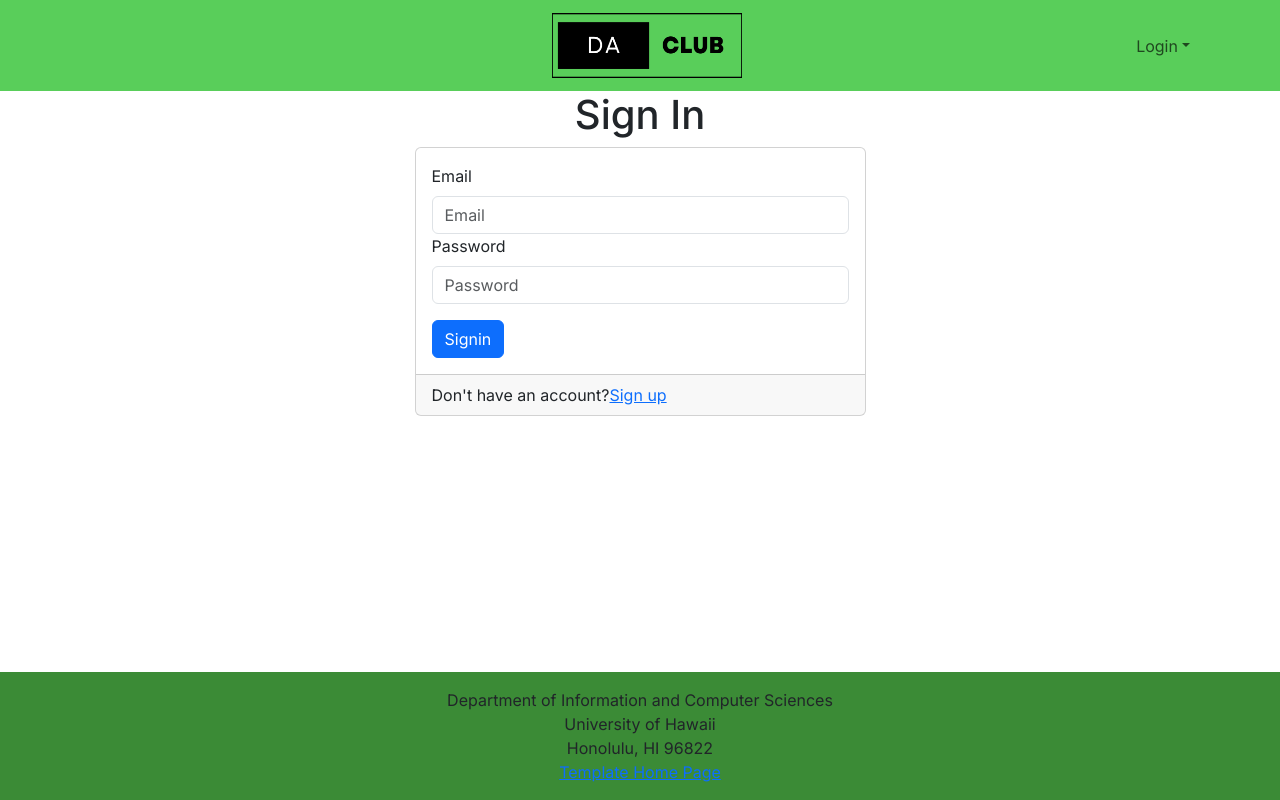
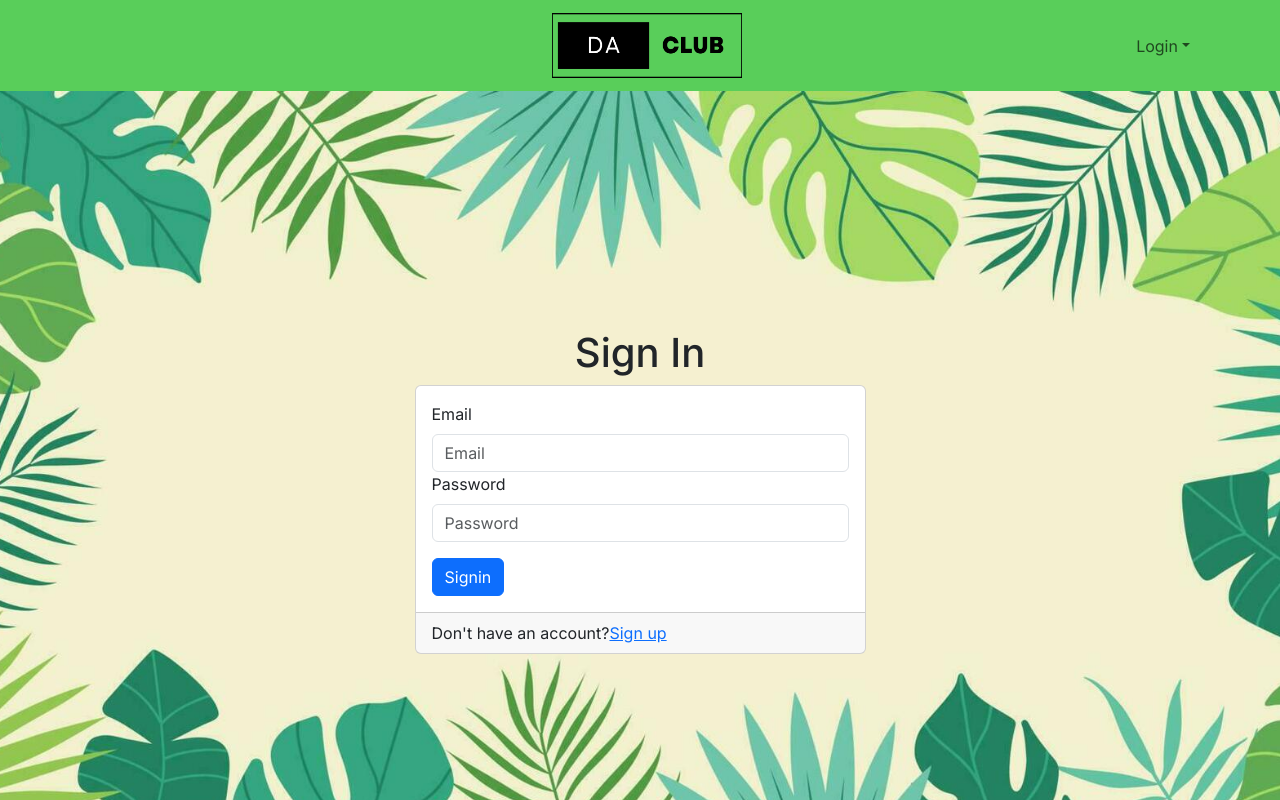
Before and after one commit to ics-314-code-crew/daclub, a Next.js app: page /auth/signin in a window 1280 px wide. Shown: the top 800 px of the page. Built offline with nearby package versions, Linux system fonts and the light colour scheme; no server answers.

Commit message:
fixed background images

```diff
--- a/src/app/auth/signin/page.tsx
+++ b/src/app/auth/signin/page.tsx
@@ -48,6 +48,7 @@ const SignIn = () => {
 
   return (
     <main>
+      <Container id="sign-up-page" fluid className="py-3">
         <Container>
           <Row className="justify-content-center">
             <Col xs={5}>
@@ -87,6 +88,7 @@ const SignIn = () => {
             </Col>
           </Row>
         </Container>
+      </Container>
     </main>
   );
 };
--- a/src/app/auth/signup/page.tsx
+++ b/src/app/auth/signup/page.tsx
@@ -59,6 +59,7 @@ const SignUp = () => {
 
   return (
     <main>
+      <Container id="sign-up-page" fluid className="py-3">
         <Container>
           <Row className="justify-content-center">
             <Col xs={5}>
@@ -145,6 +146,7 @@ const SignUp = () => {
             </Col>
           </Row>
         </Container>
+      </Container>
     </main>
   );
 };
```
Lines whose indentation alone changed are shown as unchanged.
